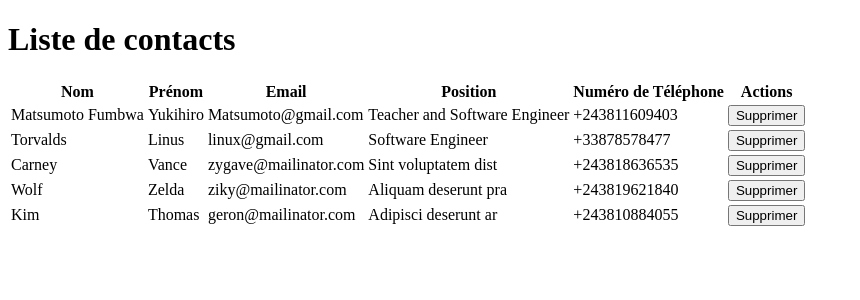
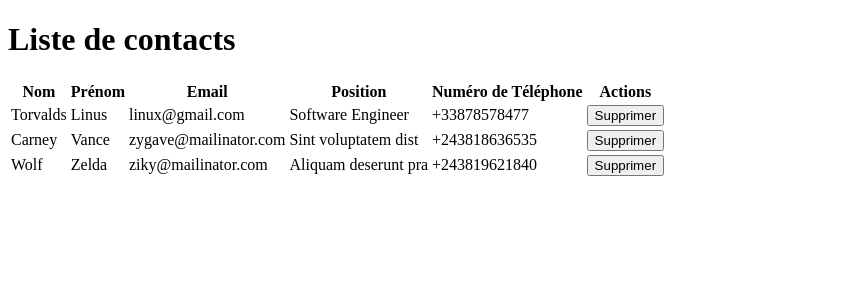
Before and after one commit to jochri3/formation_react_1_3_decembre_2021, a React (Create React App) app: page / in a window 1280 px wide. Shown: the top 300 px of the page, without its empty margins (0-860 px from the left). Built offline with nearby package versions, Linux system fonts and the light colour scheme; data requests are answered from the project's data file.

Commit message:
add deleteContact

```diff
--- a/mock-api/database.json
+++ b/mock-api/database.json
@@ -1,14 +1,5 @@
 {
   "contacts": [
-    {
-      "id": "607cf129311fcb0015dd6e89",
-      "first_name": "Yukihiro",
-      "last_name": "Matsumoto Fumbwa",
-      "email": "Matsumoto@gmail.com",
-      "phone_number": "+243811609403",
-      "position": "Teacher and Software Engineer",
-      "work_address": "Tokyo"
-    },
     {
       "id": "607cf19e311fcb0015dd6e8b",
       "first_name": "Linus",
@@ -35,15 +26,6 @@
       "phone_number": "+243819621840",
       "position": "Aliquam deserunt pra",
       "work_address": "Debitis dolorem dolo"
-    },
-    {
-      "id": "6091487dc3c58500158f9928",
-      "first_name": "Thomas",
-      "last_name": "Kim",
-      "email": "geron@mailinator.com",
-      "phone_number": "+243810884055",
-      "position": "Adipisci deserunt ar",
-      "work_address": "Minima enim dolore i"
     }
   ],
   "products": []
--- a/src/components/app.tsx
+++ b/src/components/app.tsx
@@ -6,11 +6,14 @@ import ContactsList from "./contacts-list";
 
 const App = () => {
   const [contacts, setContacts] = useState<IContact[]>([]);
-  const deleteContact = (id: string): void => {
-    const newState = [...contacts];
-    const index = newState.findIndex(({ id: ID }) => ID === id);
-    newState.splice(index, 1);
-    setContacts(newState);
+  const [updated, setUpdate] = useState(0);
+  const deleteContact = async (id: string): Promise<any> => {
+    // const newState = [...contacts];
+    // const index = newState.findIndex(({ id: ID }) => ID === id);
+    // newState.splice(index, 1);
+    // setContacts(newState);
+    await axios.delete(`http://localhost:5000/contacts/${id}`);
+    setUpdate(updated + 1);
   };
 
   const fetchContacts = async () => {
@@ -25,7 +28,7 @@ const App = () => {
       const contacts = await fetchContacts();
       setContacts(contacts);
     })();
-  }, []);
+  }, [updated]);
 
   return (
     <>
```
